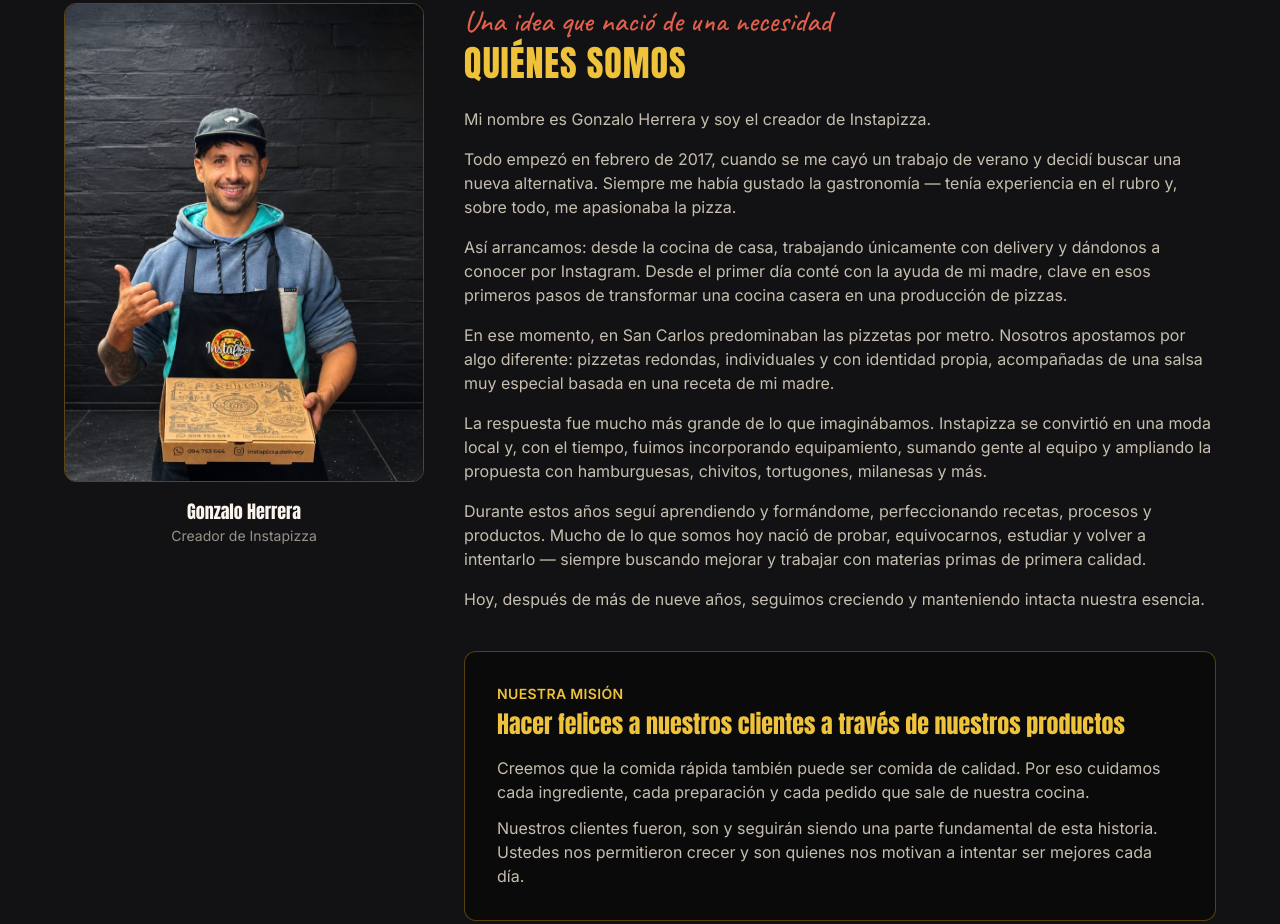
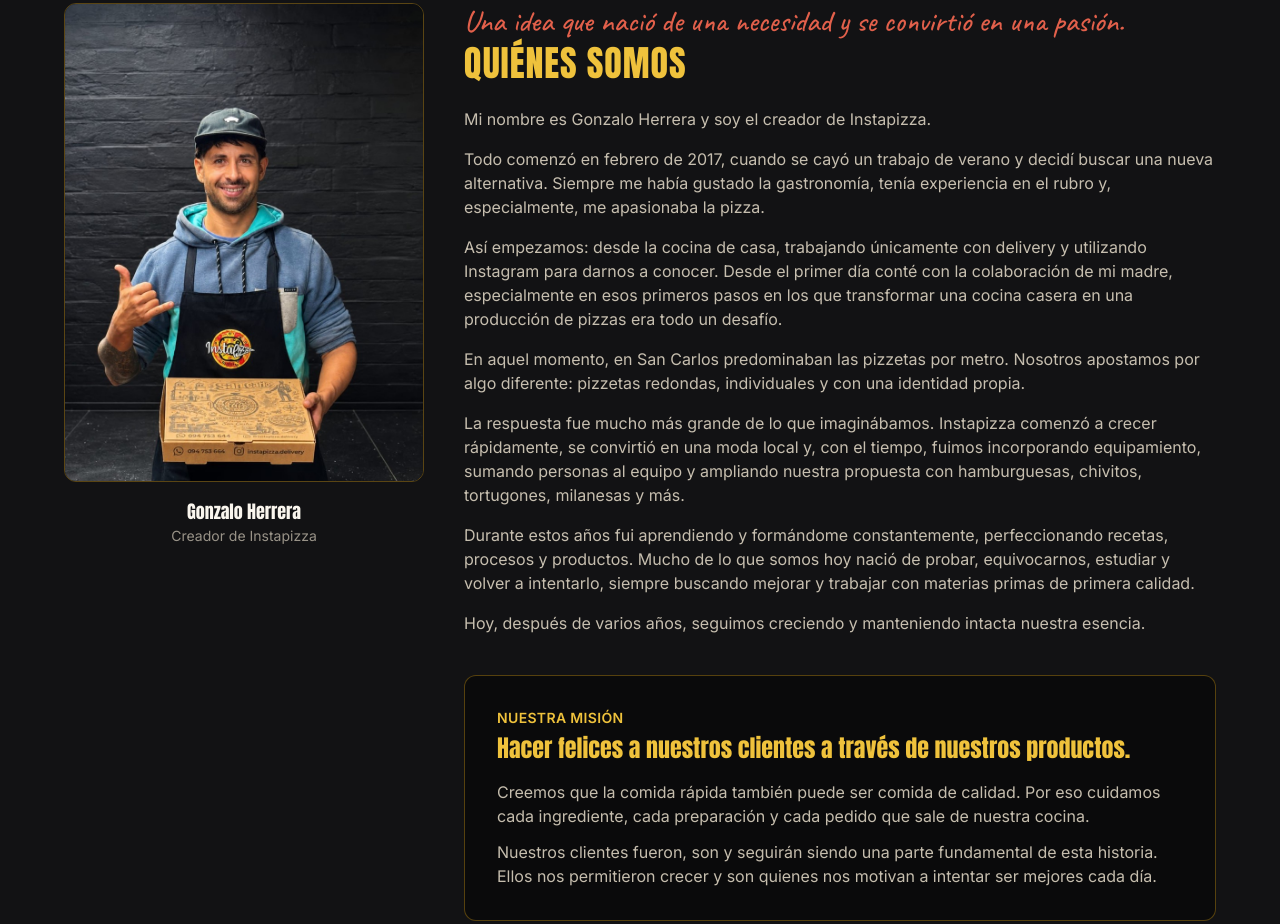
Before and after one commit to eddyrank/instapizza-uruguay, an Astro site: page / in a window 1280 px wide. Shown: the part 8325-9249 px from the top of the page. Built offline with nearby package versions, Linux system fonts and the light colour scheme; Astro itself is replaced by a stand-in of ours.

Commit message:
Update Quiénes somos copy with Gonzalo's final text
Co-Authored-By: Claude Opus 5.5 <noreply@anthropic.com>

```diff
--- a/src/pages/index.astro
+++ b/src/pages/index.astro
@@ -626,47 +626,46 @@ const napolitanaAlPanData = milanesas.find((m) => m.name === 'Napolitana (al pan
         <p class="text-center text-sm text-cream-100/60">Creador de Instapizza</p>
       </div>
       <div>
-        <p class="font-script text-3xl text-sauce-400">Una idea que nació de una necesidad</p>
+        <p class="font-script text-3xl text-sauce-400">Una idea que nació de una necesidad y se convirtió en una pasión.</p>
         <h2 class="mt-1 text-3xl sm:text-4xl">Quiénes somos</h2>
         <div class="mt-6 space-y-4 text-cream-100/80">
           <p>Mi nombre es Gonzalo Herrera y soy el creador de Instapizza.</p>
           <p>
-            Todo empezó en febrero de 2017, cuando se me cayó un trabajo de verano y decidí buscar una nueva
-            alternativa. Siempre me había gustado la gastronomía — tenía experiencia en el rubro y, sobre todo,
+            Todo comenzó en febrero de 2017, cuando se cayó un trabajo de verano y decidí buscar una nueva
+            alternativa. Siempre me había gustado la gastronomía, tenía experiencia en el rubro y, especialmente,
             me apasionaba la pizza.
           </p>
           <p>
-            Así arrancamos: desde la cocina de casa, trabajando únicamente con delivery y dándonos a conocer por
-            Instagram. Desde el primer día conté con la ayuda de mi madre, clave en esos primeros pasos de
-            transformar una cocina casera en una producción de pizzas.
+            Así empezamos: desde la cocina de casa, trabajando únicamente con delivery y utilizando Instagram para
+            darnos a conocer. Desde el primer día conté con la colaboración de mi madre, especialmente en esos
+            primeros pasos en los que transformar una cocina casera en una producción de pizzas era todo un desafío.
           </p>
           <p>
-            En ese momento, en San Carlos predominaban las pizzetas por metro. Nosotros apostamos por algo
-            diferente: pizzetas redondas, individuales y con identidad propia, acompañadas de una salsa muy
-            especial basada en una receta de mi madre.
+            En aquel momento, en San Carlos predominaban las pizzetas por metro. Nosotros apostamos por algo
+            diferente: pizzetas redondas, individuales y con una identidad propia.
           </p>
           <p>
-            La respuesta fue mucho más grande de lo que imaginábamos. Instapizza se convirtió en una moda local
-            y, con el tiempo, fuimos incorporando equipamiento, sumando gente al equipo y ampliando la
-            propuesta con hamburguesas, chivitos, tortugones, milanesas y más.
+            La respuesta fue mucho más grande de lo que imaginábamos. Instapizza comenzó a crecer rápidamente, se
+            convirtió en una moda local y, con el tiempo, fuimos incorporando equipamiento, sumando personas al
+            equipo y ampliando nuestra propuesta con hamburguesas, chivitos, tortugones, milanesas y más.
           </p>
           <p>
-            Durante estos años seguí aprendiendo y formándome, perfeccionando recetas, procesos y productos.
-            Mucho de lo que somos hoy nació de probar, equivocarnos, estudiar y volver a intentarlo — siempre
-            buscando mejorar y trabajar con materias primas de primera calidad.
+            Durante estos años fui aprendiendo y formándome constantemente, perfeccionando recetas, procesos y
+            productos. Mucho de lo que somos hoy nació de probar, equivocarnos, estudiar y volver a intentarlo,
+            siempre buscando mejorar y trabajar con materias primas de primera calidad.
           </p>
-          <p>Hoy, después de más de nueve años, seguimos creciendo y manteniendo intacta nuestra esencia.</p>
+          <p>Hoy, después de varios años, seguimos creciendo y manteniendo intacta nuestra esencia.</p>
         </div>
 
         <div class="mt-10 rounded-xl border border-gold-600/40 bg-ink-950 p-6 sm:p-8">
           <p class="text-sm font-semibold uppercase tracking-wide text-gold-400">Nuestra misión</p>
-          <h3 class="mt-1 text-2xl normal-case tracking-normal">Hacer felices a nuestros clientes a través de nuestros productos</h3>
+          <h3 class="mt-1 text-2xl normal-case tracking-normal">Hacer felices a nuestros clientes a través de nuestros productos.</h3>
           <p class="mt-4 text-cream-100/80">
             Creemos que la comida rápida también puede ser comida de calidad. Por eso cuidamos cada ingrediente,
             cada preparación y cada pedido que sale de nuestra cocina.
           </p>
           <p class="mt-3 text-cream-100/80">
-            Nuestros clientes fueron, son y seguirán siendo una parte fundamental de esta historia. Ustedes nos
+            Nuestros clientes fueron, son y seguirán siendo una parte fundamental de esta historia. Ellos nos
             permitieron crecer y son quienes nos motivan a intentar ser mejores cada día.
           </p>
         </div>
```
